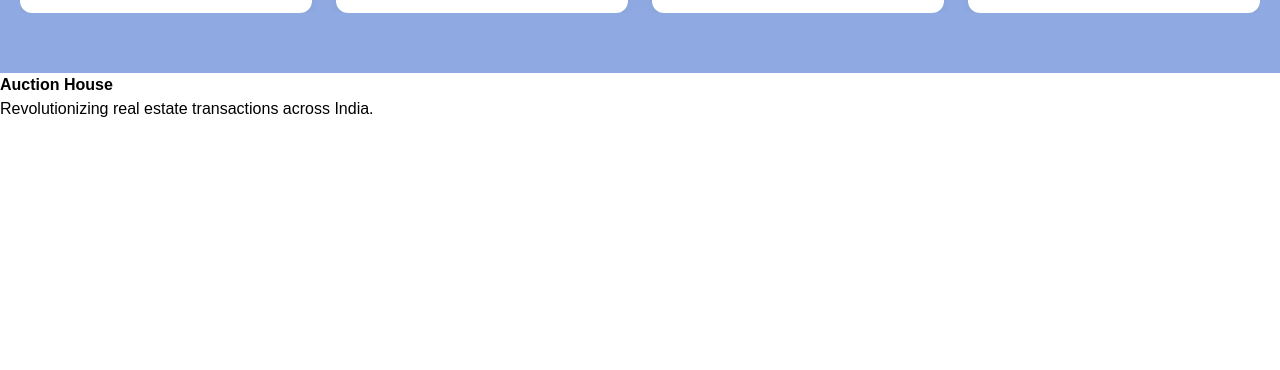
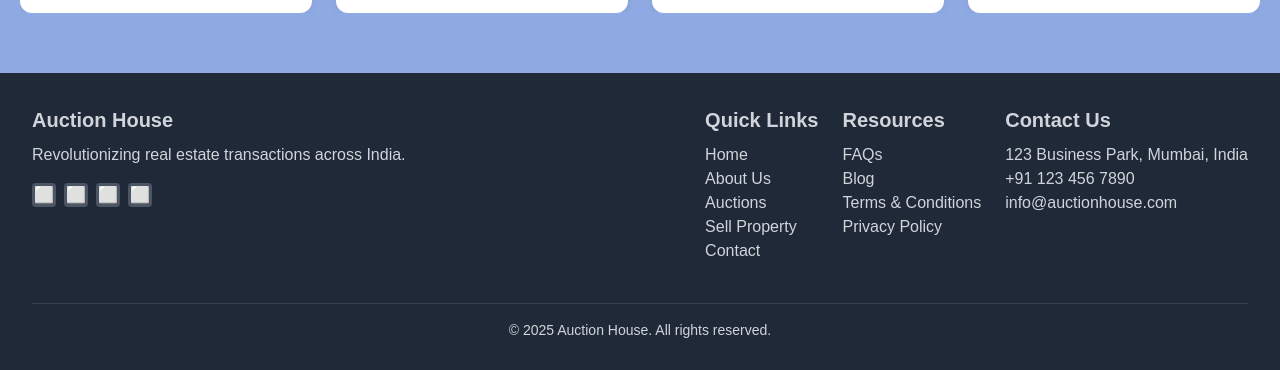
Before and after one commit to Yash990-bit/EstateEdge, a React (Vite) app: page /about in a window 1280 px wide. Shown: the part 3770-4140 px from the top of the page. Before the commit the page ends 3891 px from the top, so only its background shows below. Built offline with nearby package versions, Linux system fonts and the light colour scheme.

Commit message:
add footer

```diff
--- a/src/assets/components/About.css
+++ b/src/assets/components/About.css
@@ -407,3 +407,76 @@
     color:#666;
     font-style: italic;
   }
+
+  .footer {
+    background-color: #1f2937;
+    color: #d1d5db;
+    padding: 32px;
+    display: flex;
+    flex-wrap: wrap;
+    justify-content: space-between;
+    gap: 24px;
+  }
+
+  .footer-role {
+    flex: 1 1 200px;
+  }
+
+  .footer-house {
+    font-size: 20px;
+    font-weight: 600;
+    margin-bottom: 8px;
+  }
+
+  .footer-real {
+    margin-bottom: 16px;
+  }
+
+  .footer-social-icons {
+    display: flex;
+    gap: 8px;
+  }
+
+  .footer-social-icons .icon {
+    width: 24px;
+    height: 24px;
+    background-color: #4b5563;
+    display: inline-flex;
+    align-items: center;
+    justify-content: center;
+    border-radius: 4px;
+    transition: background-color 0.3s;
+  }
+
+  .footer-social-icons .icon:hover {
+    background-color:#1d4ed8;
+  }
+
+  .footer-section ul {
+    list-style: none;
+    padding: 0;
+  }
+
+  .footer-section li {
+    margin-bottom: 8px;
+    cursor: pointer;
+    transition: color 0.3s;
+  }
+
+  .footer-section li:hover {
+    text-decoration: underline;
+    color: #2563eb;
+  }
+
+  .footer-section p {
+    margin: 4px 0;
+  }
+
+  .footer-copyright {
+    width: 100%;
+    text-align: center;
+    margin-top: 16px;
+    border-top: 1px solid #374151;
+    padding-top: 16px;
+    font-size: 14px;
+  }
--- a/src/assets/components/About.jsx
+++ b/src/assets/components/About.jsx
@@ -180,11 +180,50 @@ function About() {
         </div>
       </div>
 
-      <div className="footer-house">
-        <h4 className="footer-text">Auction House</h4>
-        <p className="footer-description">Revolutionizing real estate transactions across India.</p>
+      <footer className="footer">
+      <div className="footer-role">
+        <h4 className="footer-house">Auction House</h4>
+        <p className="footer-real">Revolutionizing real estate transactions across India.</p>
+        <div className="footer-social-icons">
+          <span className="icon">⬜</span>
+          <span className="icon">⬜</span>
+          <span className="icon">⬜</span>
+          <span className="icon">⬜</span>
+        </div>
+      </div>
 
+      <div className="footer-life">
+        <h4 className="footer-house">Quick Links</h4>
+        <ul className="footer-list">
+          <li>Home</li>
+          <li>About Us</li>
+          <li>Auctions</li>
+          <li>Sell Property</li>
+          <li>Contact</li>
+        </ul>
       </div>
+
+      <div className="footer-life">
+        <h4 className="footer-house">Resources</h4>
+        <ul className="footer-list">
+          <li>FAQs</li>
+          <li>Blog</li>
+          <li>Terms & Conditions</li>
+          <li>Privacy Policy</li>
+        </ul>
+      </div>
+
+      <div className="footer-life">
+        <h4 className="footer-house">Contact Us</h4>
+        <p>123 Business Park, Mumbai, India</p>
+        <p>+91 123 456 7890</p>
+        <p>info@auctionhouse.com</p>
+      </div>
+
+      <div className="footer-copyright">
+        <p>© 2025 Auction House. All rights reserved.</p>
+      </div>
+    </footer>
     </>
   )
 }
```
